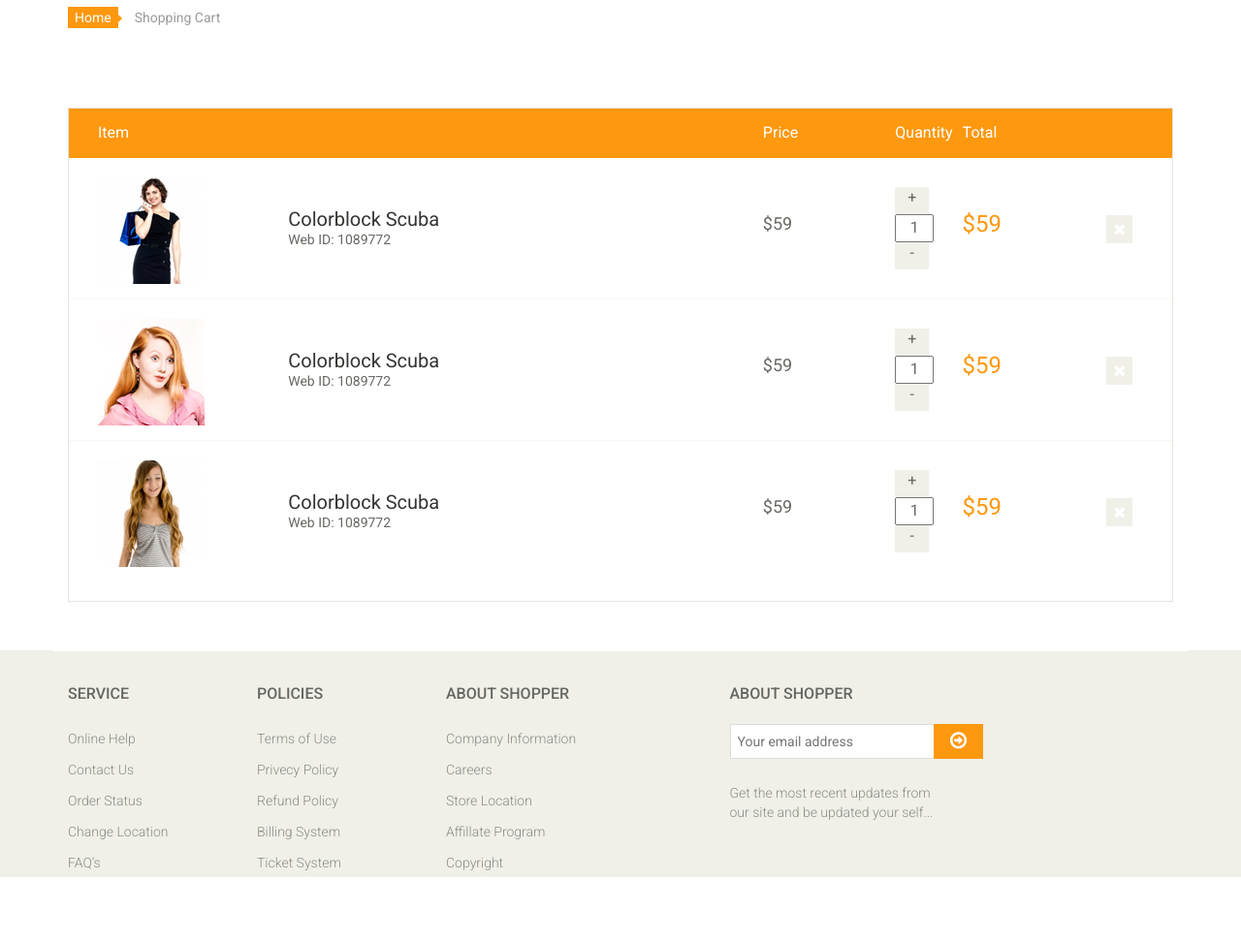
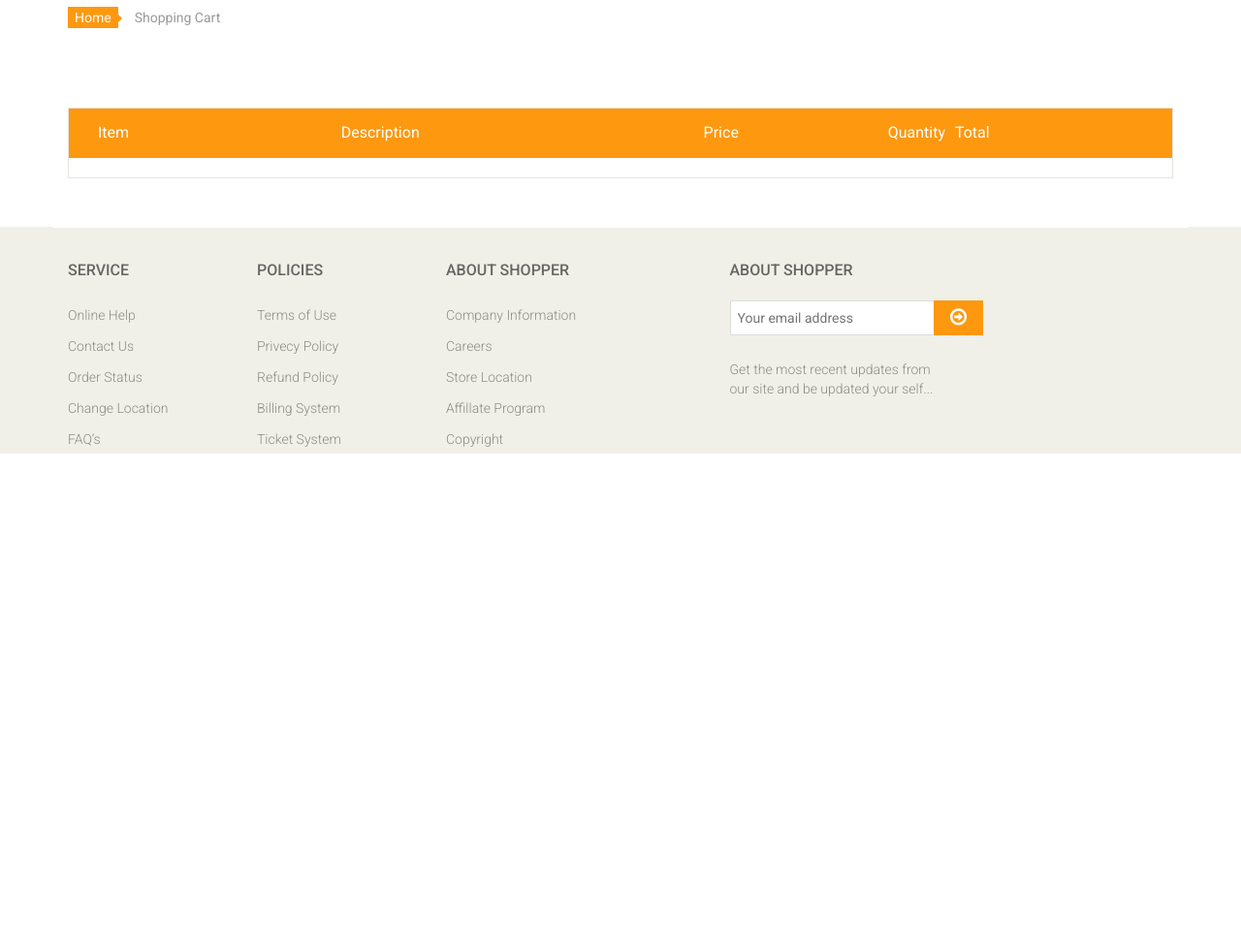
Before and after one commit to Darbados/Store, a Django app: page /store/cart/ in a window 1280 px wide. Shown: the part 203-1176 px from the top of the page at 97% size. After the commit the page ends 671 px from the top, so only its background shows below. Run offline with Django 3.2, Linux system fonts and the light colour scheme.

Commit message:
adding some additional elements to the whole stuff

```diff
--- /dev/null
+++ b/eBag/store/static/store/js/cart.js
@@ -0,0 +1,85 @@
+$(document).ready(function(){
+
+    let initial_table_html = $(".table").html()
+    let products_info = check_storage()
+    cart_details(products_info, initial_table_html)
+
+    $(".cart_quantity_up").on('click', function(e){
+        e.preventDefault()
+        $(this).closest('tr').find('.cart_quantity_input').val(parseInt($(this).closest('tr').find('.cart_quantity_input').val())+1)
+        $(this).closest('tr').data('t_price', parseFloat(($(this).closest('tr').data('t_price')+$(this).closest('tr').data('price')).toFixed(2)))
+        $(this).closest('tr').find('.cart_total').find('p').html($(this).closest('tr').data('t_price') + 'lv.')
+    })
+
+    $(".cart_quantity_down").on('click', function(e){
+        e.preventDefault()
+
+        if (($(this).closest('tr').find('.cart_quantity_input').val()-1) >= 0 ){
+            $(this).closest('tr').find('.cart_quantity_input').val(parseInt($(this).closest('tr').find('.cart_quantity_input').val())-1)
+            $(this).closest('tr').data('t_price', parseFloat(($(this).closest('tr').data('t_price')-$(this).closest('tr').data('price')).toFixed(2)))
+            $(this).closest('tr').find('.cart_total').find('p').html($(this).closest('tr').data('t_price'))
+
+            $(this).closest('tr').find('.cart_total').find('p').html($(this).closest('tr').data('t_price') + 'lv.')
+        } else {
+            alert("Negative quantity is not allowed!")
+        }
+    })
+
+    $(".cart_quantity_delete").on('click', function(e){
+        e.preventDefault()
+
+        let row_id = $(this).closest('tr').attr('id')
+        let all_orders = window.sessionStorage.getItem('Products').split(',')
+        let index = 0
+
+        for (let x=0; x<all_orders.length; x++){
+            if (all_orders[x] != ''){
+                if (all_orders.indexOf(row_id) != -1){
+                    index = x
+                }
+            }
+        }
+
+        all_orders.splice(index, 1)
+        cart_details(all_orders, initial_table_html)
+    })
+});
+
+
+function cart_details(data, base){
+    let template;
+
+    for (let x=0; x<data.length; x++){
+        if (data[x] != ''){
+            product_details = data[x].split('|')
+            product_id = product_details[0].replace(':','')
+            product_price = product_details[2].split('-')[1]
+            total_price = product_details[3].split('=')[1]
+            product_description = product_details[product_details.length-1].replace('?', ', ')
+            quantity = product_details[1].split('-')[1]
+
+            template += `<tbody><tr id=${product_id} data-price=${product_price} data-t_price=${total_price} data-quantity=${quantity}>
+                                <td class="cart_product"><a href=""><img src="{% static 'storeimages/cart/one.png' %}" alt=""></a></td>
+                                <td class="cart_description"><h4>${product_description}</h4><p>Web ID: 1089772</p></td>
+                                <td class="cart_price"><p>${product_price}lv.</p></td>
+                                <td class="cart_quantity"><div class="cart_quantity_button"><a class="cart_quantity_up" href="#"> + </a>
+                                <input class="cart_quantity_input" type="text" name="quantity" value=${quantity} autocomplete="off" size="2"><a class="cart_quantity_down" href="#"> - </a></div></td>
+                                <td class="cart_total"><p class="cart_total_price">${total_price}lv.</p></td>
+                                <td class="cart_delete"><a class="cart_quantity_delete" href="#"><i class="fa fa-times"></i></a></td></tr></tbody>`
+
+        }
+    }
+    console.log(template)
+    $(".table").html(base + template)
+}
+
+
+function check_storage(){
+    let all_orders;
+
+    if (window.sessionStorage.hasOwnProperty('Products') && window.sessionStorage.getItem('Products').length > 0){
+        all_orders = window.sessionStorage.getItem('Products').split(',')
+    }
+
+    return all_orders;
+}
--- a/eBag/store/static/store/js/main.js
+++ b/eBag/store/static/store/js/main.js
@@ -1,7 +1,7 @@
 $(document).ready(function(){
 
-    if (!window.sessionStorage.hasOwnProperty('Orders')){
-        window.sessionStorage.setItem('Orders', "")
+    if (!window.sessionStorage.hasOwnProperty('Products')){
+        window.sessionStorage.setItem('Products', "")
     }
 
 	$(function () {
@@ -28,28 +28,26 @@
         if ($(this).closest('div').find('.quantity').val() > 0){
             product = $(this).data('product')
             price = parseFloat($(this).data('price'))
-            quantity = $(this).closest('.quantity').val()
+            quantity = parseFloat($(this).closest('.productinfo').find('.quantity').val())
+            description = $(this).data('description').replace(',','?')
 
-            console.log("Session storage length: ", window.sessionStorage.length)
+            if (window.sessionStorage.getItem('Products').length != 0){
+                curr_order = window.sessionStorage.getItem('Products').split(',').length++
+                order = "Product" + curr_order + ":|Q-" + quantity + "|SP-" + price + "|Pr-" + product + "=" + (price*quantity) + "|Desc-" + description
+                orders_array = window.sessionStorage.getItem('Products')
 
-            if (window.sessionStorage.getItem('Orders').length != 0){
-                order = "Order" + window.sessionStorage.getItem('Orders').length++ + ": " + quantity + " " + product + " = " + (price*parseInt(quantity))
-                orders_array = window.sessionStorage.getItem('Orders')
-
-                console.log("Order", order)
-                console.log("Orders array", orders_array)
+                console.log("Product", order)
 
                 orders_array = orders_array + ',' + order
-                window.sessionStorage.setItem('Orders', orders_array)
+                window.sessionStorage.setItem('Products', orders_array)
             } else {
-                order = "Order1" + ": " + quantity + " " + product + " = " + (parseInt(price)*parseInt(quantity))
-                orders_array = window.sessionStorage.getItem('Orders')
-                orders_array = orders_array + ',' + order
+                order = "Product1" + ":|Q-" + quantity + "|SP-" + price + "|Pr-" + product + "=" + (price*quantity) + "|Desc-" + description
+                orders_array = window.sessionStorage.getItem('Products')
+                orders_array = orders_array + order + ','
 
-                console.log("Order", order)
-                console.log("Orders array", orders_array)
+                console.log("Product", order)
 
-                window.sessionStorage.setItem('Orders', orders_array)
+                window.sessionStorage.setItem('Products', orders_array)
             }
         } else {
             alert("You can't add 0 items to your bag.")
--- a/eBag/store/templates/store/cart.html
+++ b/eBag/store/templates/store/cart.html
@@ -115,91 +115,13 @@
 					<thead>
 						<tr class="cart_menu">
 							<td class="image">Item</td>
-							<td class="description"></td>
+							<td class="description">Description</td>
 							<td class="price">Price</td>
 							<td class="quantity">Quantity</td>
 							<td class="total">Total</td>
 							<td></td>
 						</tr>
 					</thead>
-					<tbody>
-						<tr>
-							<td class="cart_product">
-								<a href=""><img src="{% static 'storeimages/cart/one.png' %}" alt=""></a>
-							</td>
-							<td class="cart_description">
-								<h4><a href="">Colorblock Scuba</a></h4>
-								<p>Web ID: 1089772</p>
-							</td>
-							<td class="cart_price">
-								<p>$59</p>
-							</td>
-							<td class="cart_quantity">
-								<div class="cart_quantity_button">
-									<a class="cart_quantity_up" href=""> + </a>
-									<input class="cart_quantity_input" type="text" name="quantity" value="1" autocomplete="off" size="2">
-									<a class="cart_quantity_down" href=""> - </a>
-								</div>
-							</td>
-							<td class="cart_total">
-								<p class="cart_total_price">$59</p>
-							</td>
-							<td class="cart_delete">
-								<a class="cart_quantity_delete" href=""><i class="fa fa-times"></i></a>
-							</td>
-						</tr>
-
-						<tr>
-							<td class="cart_product">
-								<a href=""><img src="{% static 'store/images/cart/two.png' %}" alt=""></a>
-							</td>
-							<td class="cart_description">
-								<h4><a href="">Colorblock Scuba</a></h4>
-								<p>Web ID: 1089772</p>
-							</td>
-							<td class="cart_price">
-								<p>$59</p>
-							</td>
-							<td class="cart_quantity">
-								<div class="cart_quantity_button">
-									<a class="cart_quantity_up" href=""> + </a>
-									<input class="cart_quantity_input" type="text" name="quantity" value="1" autocomplete="off" size="2">
-									<a class="cart_quantity_down" href=""> - </a>
-								</div>
-							</td>
-							<td class="cart_total">
-								<p class="cart_total_price">$59</p>
-							</td>
-							<td class="cart_delete">
-								<a class="cart_quantity_delete" href=""><i class="fa fa-times"></i></a>
-							</td>
-						</tr>
-						<tr>
-							<td class="cart_product">
-								<a href=""><img src="images/cart/three.png" alt=""></a>
-							</td>
-							<td class="cart_description">
-								<h4><a href="">Colorblock Scuba</a></h4>
-								<p>Web ID: 1089772</p>
-							</td>
-							<td class="cart_price">
-								<p>$59</p>
-							</td>
-							<td class="cart_quantity">
-								<div class="cart_quantity_button">
-									<a class="cart_quantity_up" href=""> + </a>
-									<input class="cart_quantity_input" type="text" name="quantity" value="1" autocomplete="off" size="2">
-									<a class="cart_quantity_down" href=""> - </a>
-								</div>
-							</td>
-							<td class="cart_total">
-								<p class="cart_total_price">$59</p>
-							</td>
-							<td class="cart_delete">
-								<a class="cart_quantity_delete" href=""><i class="fa fa-times"></i></a>
-							</td>
-						</tr>
-					</tbody>
 				</table>
 			</div>
 		</div>
@@ -271,5 +193,6 @@
 	<script src="{% static 'store/js/jquery.scrollUp.min.js' %}"></script>
     <script src="{% static 'store/js/jquery.prettyPhoto.js' %}"></script>
     <script src="{% static 'store/js/main.js' %}"></script>
+	<script src="{% static 'store/js/cart.js' %}"></script>
 </body>
 </html>
--- a/eBag/store/templates/store/index.html
+++ b/eBag/store/templates/store/index.html
@@ -188,7 +188,7 @@
 														<p>{{ pr.name }}</p>
 														<p class="text-justify">{{ pr.description }}</p>
 														<input type="number" class="form-control quantity" placeholder="0"/>
-														<a href="#" class="btn btn-default add-to-cart" data-product="{{pr.name}}" data-price="{{pr.price}}" data-unit="{{pr.unit}}"><i class="fa fa-shopping-cart"></i>Add to cart</a>
+														<a href="#" class="btn btn-default add-to-cart" data-description="{{ pr.description }}" data-product="{{pr.name}}" data-price="{{pr.price}}" data-unit="{{pr.unit}}"><i class="fa fa-shopping-cart"></i>Add to cart</a>
 													</div>
 												</div>
 											</div>
@@ -207,7 +207,7 @@
 															<p>{{ pr.name }}</p>
 															<p class="text-justify">{{ pr.description }}</p>
 															<input type="number" class="form-control quantity" placeholder="0"/>
-															<a href="#" class="btn btn-default add-to-cart" data-product="{{pr.name}}" data-price="{{pr.price}}" data-unit="{{pr.unit}}"><i class="fa fa-shopping-cart"></i>Add to cart</a>
+															<a href="#" class="btn btn-default add-to-cart" data-description="{{ pr.description }}" data-product="{{pr.name}}" data-price="{{pr.price}}" data-unit="{{pr.unit}}"><i class="fa fa-shopping-cart"></i>Add to cart</a>
 														</div>
 													</div>
 												</div>
```
